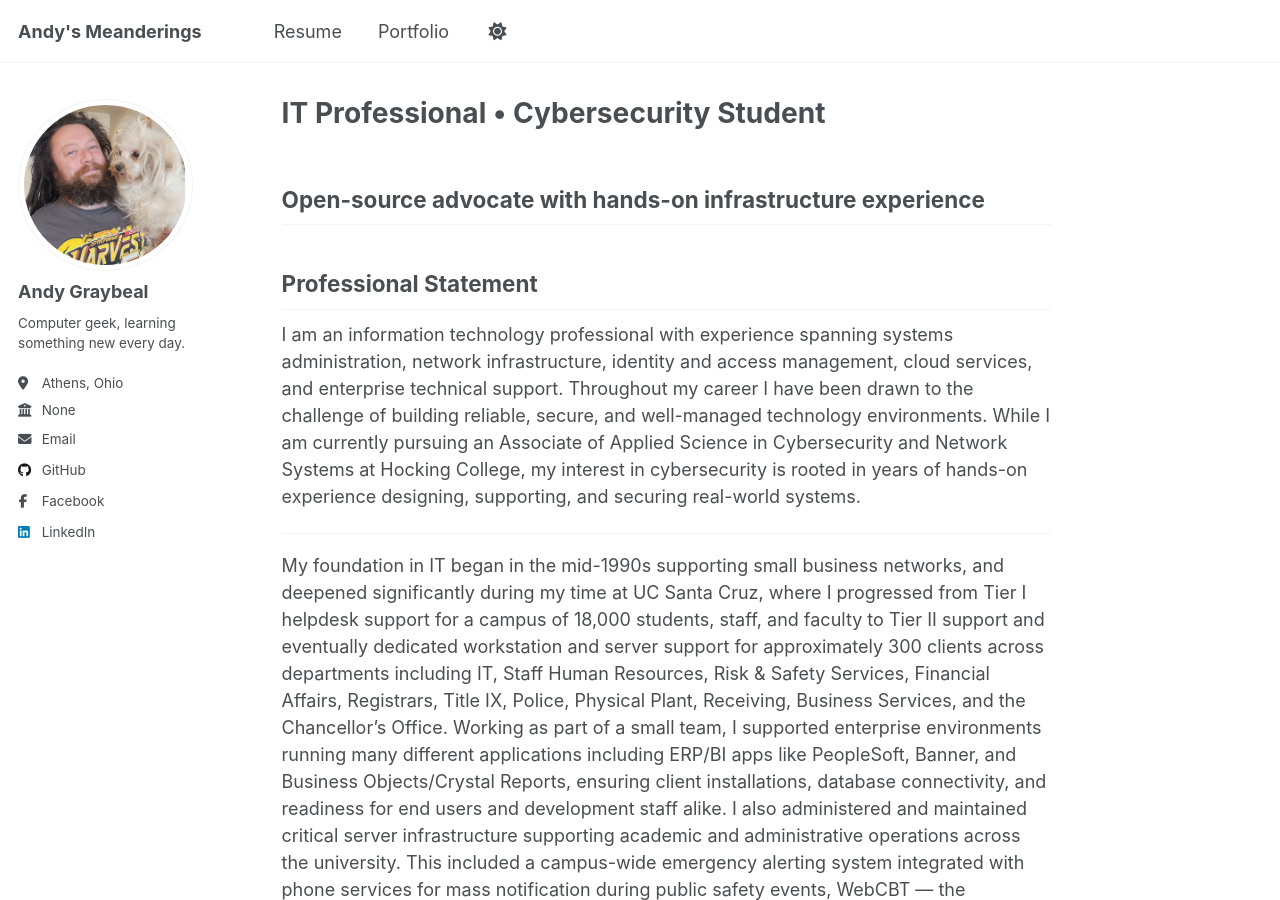
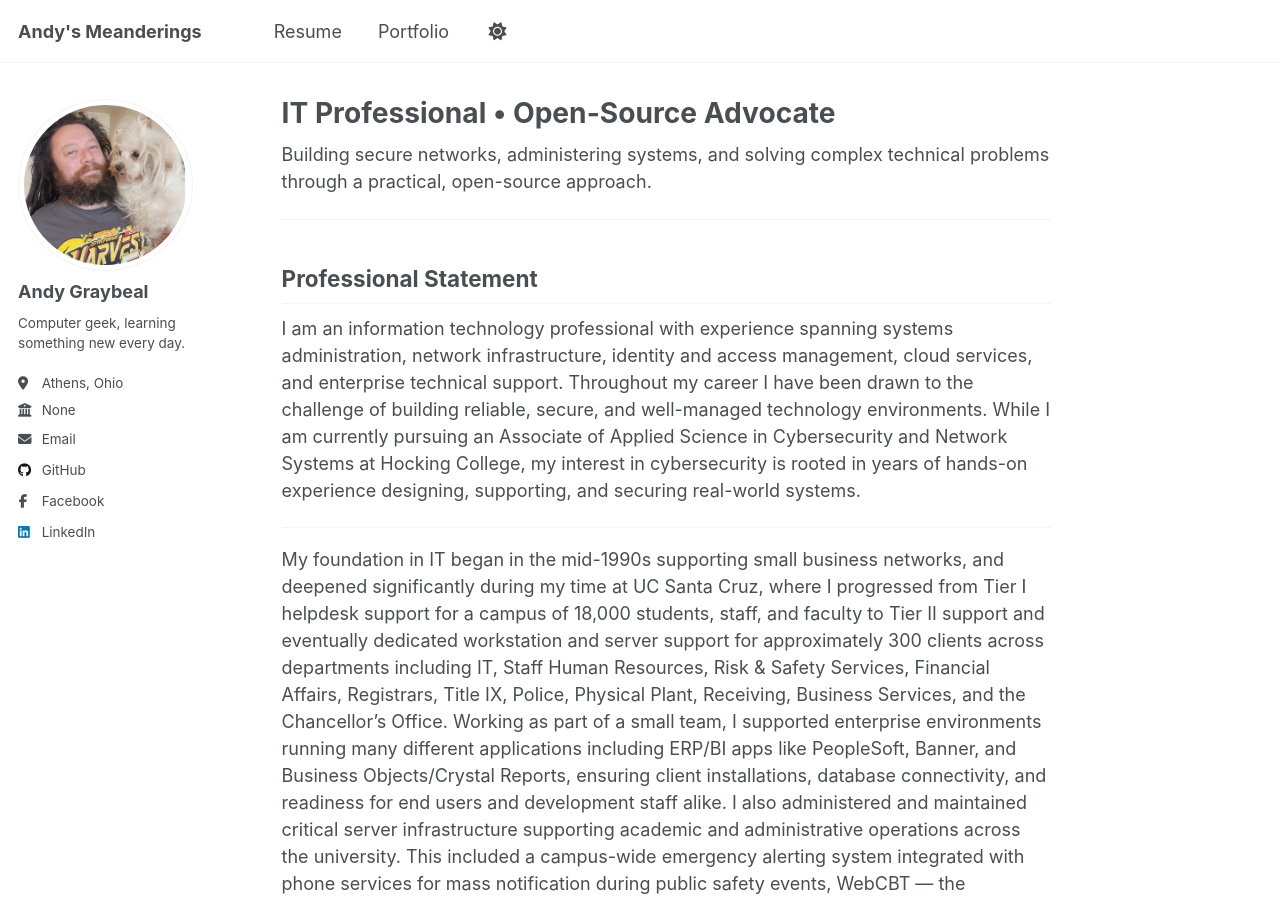
Before and after one commit to andy-graybeal/andy-graybeal.github.io, a Jekyll site: the page built from _pages/about.md, in a window 1280 px wide and 900 px high. Built offline with Jekyll 4.4.1, drawn with Linux system fonts in a browser that asks for light colours; a script that is not in the unit is left out.

Commit message:
Revise title and update professional statement
Updated title and professional statement to reflect open-source advocacy.

```diff
--- a/_pages/about.md
+++ b/_pages/about.md
@@ -1,6 +1,6 @@
 ---
 permalink: /
-title: "IT Professional • Cybersecurity Student"
+title: "IT Professional • Open-Source Advocate"
 author_profile: true
 redirect_from:
   - /about/
@@ -55,7 +55,8 @@ redirect_from:
 # ------
 # More info about configuring Academic Pages can be found in [the guide](https://academicpages.github.io/markdown/), the [growing wiki](https://github.com/academicpages/academicpages.github.io/wiki), and you can always [ask a question on GitHub](https://github.com/academicpages/academicpages.github.io/discussions). The [guides for the Minimal Mistakes theme](https://mmistakes.github.io/minimal-mistakes/docs/configuration/) (which this theme was forked from) might also be helpful. -->
 
-Open-source advocate with hands-on infrastructure experience
+Building secure networks, administering systems, and solving complex technical problems through a practical, open-source approach.
+
 ---
 ## Professional Statement
 
```
